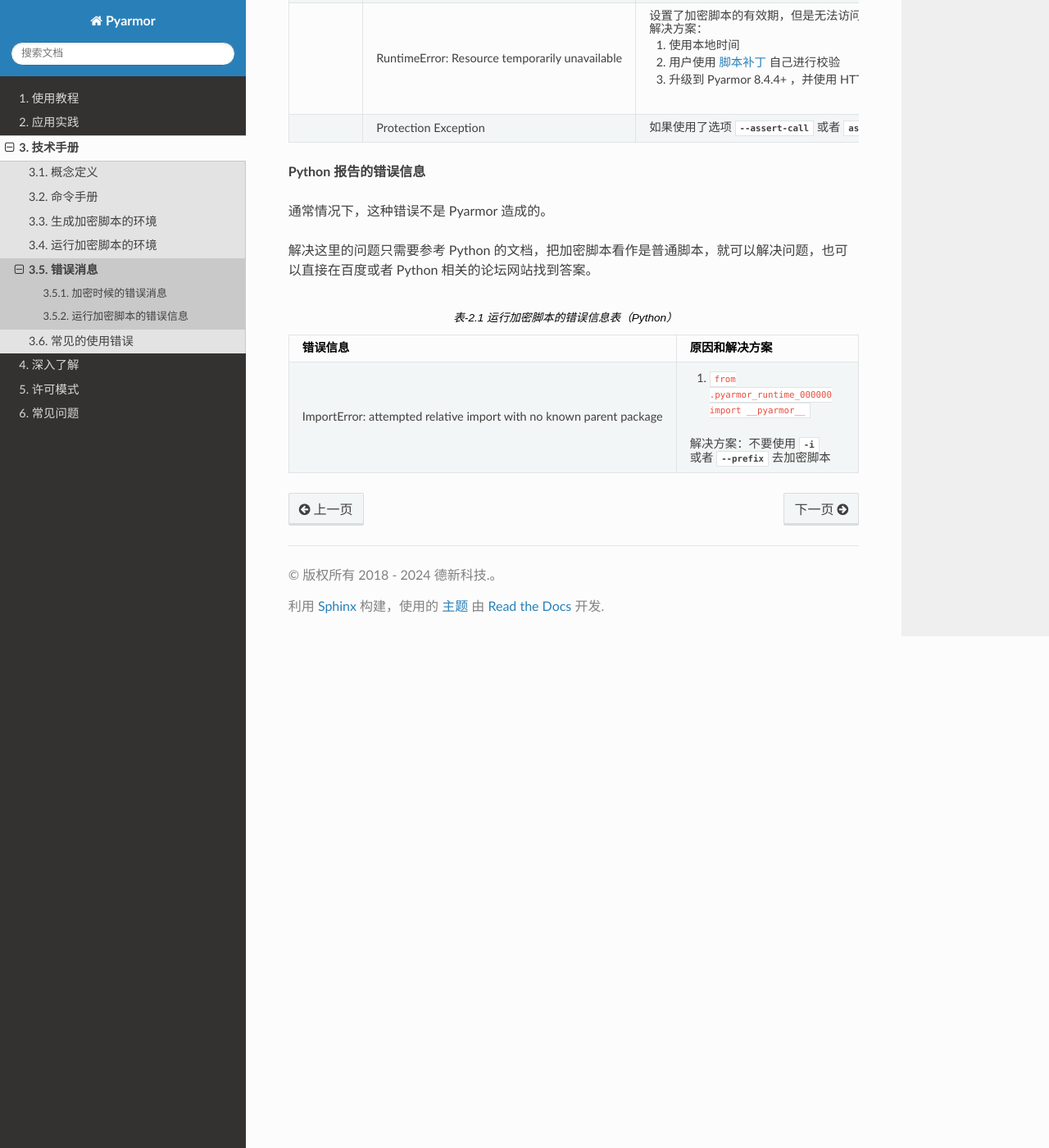
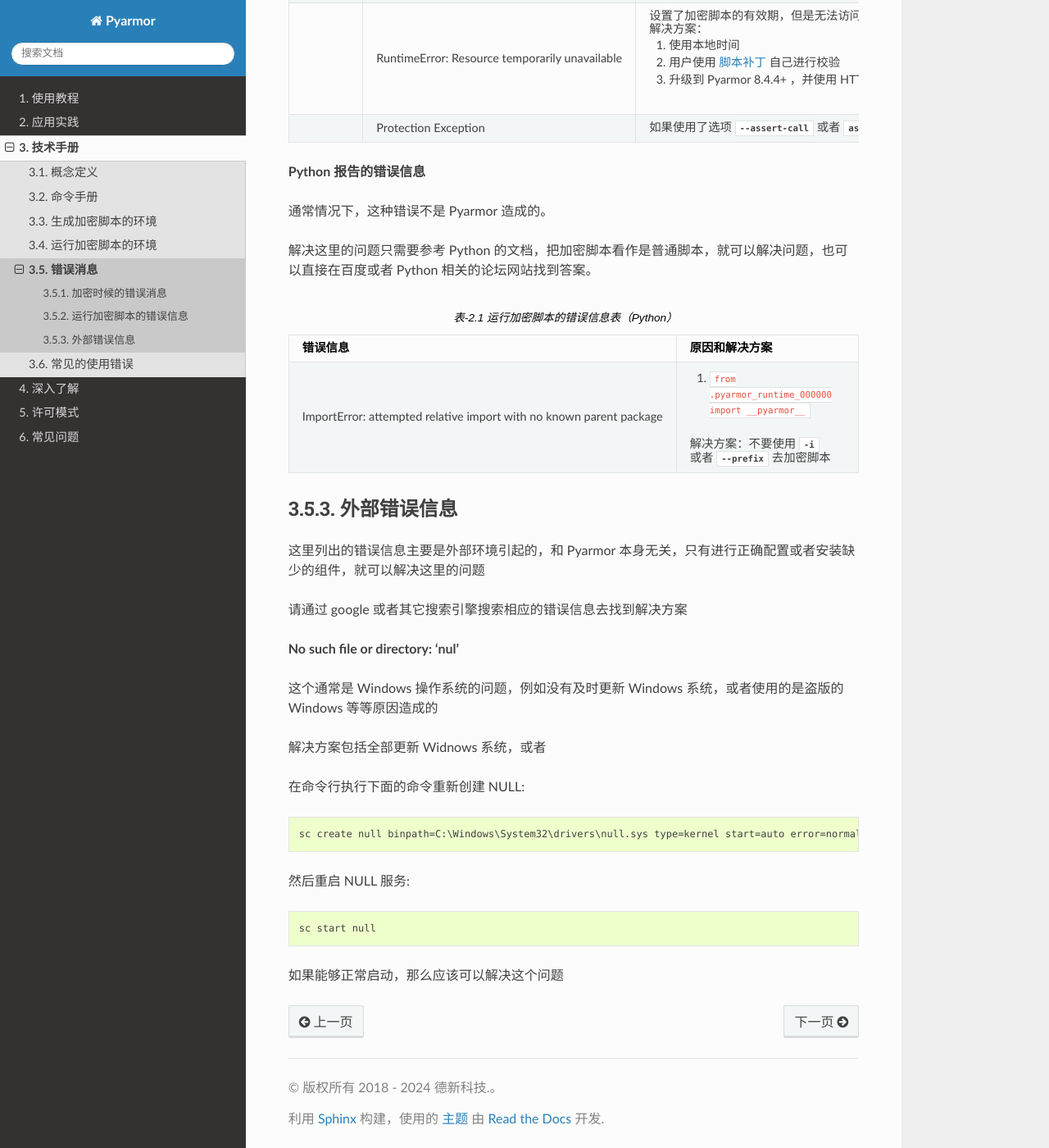
Before and after one commit to dashingsoft/pyarmor-docs-zh, a Sphinx documentation site: the page built from docs/reference/errors.rst, in a window 1280 px wide and 1400 px high, scrolled down 2179 px. Shown: the whole window at 82% size. Built offline with Sphinx 7.4.7 and the Read the Docs theme 3.1.0, drawn with Linux system fonts in a browser that asks for light colours.

Commit message:
增加外部错误信息的解决方案

```diff
--- a/docs/reference/errors.rst
+++ b/docs/reference/errors.rst
@@ -167,4 +167,27 @@
 
        解决方案：不要使用 :option:`-i` 或者 :option:`--prefix` 去加密脚本
 
+外部错误信息
+============
+
+这里列出的错误信息主要是外部环境引起的，和 Pyarmor 本身无关，只有进行正确配置或者安装缺少的组件，就可以解决这里的问题
+
+请通过 google 或者其它搜索引擎搜索相应的错误信息去找到解决方案
+
+**No such file or directory: 'nul'**
+
+这个通常是 Windows 操作系统的问题，例如没有及时更新 Windows 系统，或者使用的是盗版的 Windows 等等原因造成的
+
+解决方案包括全部更新 Widnows 系统，或者
+
+在命令行执行下面的命令重新创建 NULL::
+
+    sc create null binpath=C:\Windows\System32\drivers\null.sys type=kernel start=auto error=normal
+
+然后重启 NULL 服务::
+
+    sc start null
+
+如果能够正常启动，那么应该可以解决这个问题
+
 .. include:: ../_common_definitions.txt
```
